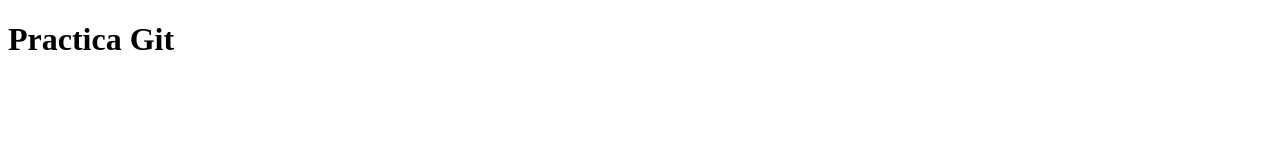
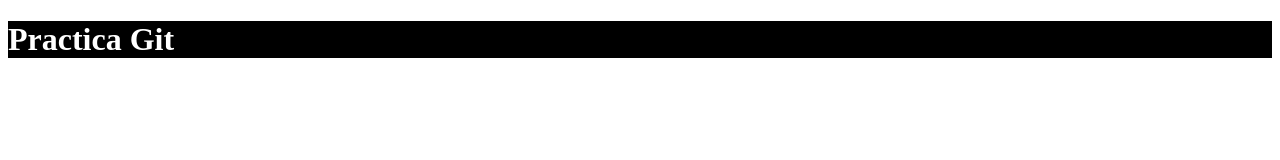
Before and after one commit to AlejoVela/practicagh, a plain HTML site: page index.html in a window 1280 px wide. Drawn offline with Linux system fonts and the light colour scheme.

Commit message:
se agrego estilos al titulo

```diff
--- a/assets/css/style.css
+++ b/assets/css/style.css
@@ -0,0 +1,4 @@
+.title {
+    color: white;
+    background-color: black;
+}
--- a/index.html
+++ b/index.html
@@ -8,7 +8,7 @@
     <link rel="stylesheet" href="assets/css/style.css">
 </head>
 <body>
-    <h1>Practica Git</h1>
+    <h1 class="title">Practica Git</h1>
 
 
     <script src="assets/js/script.js"></script>
```
